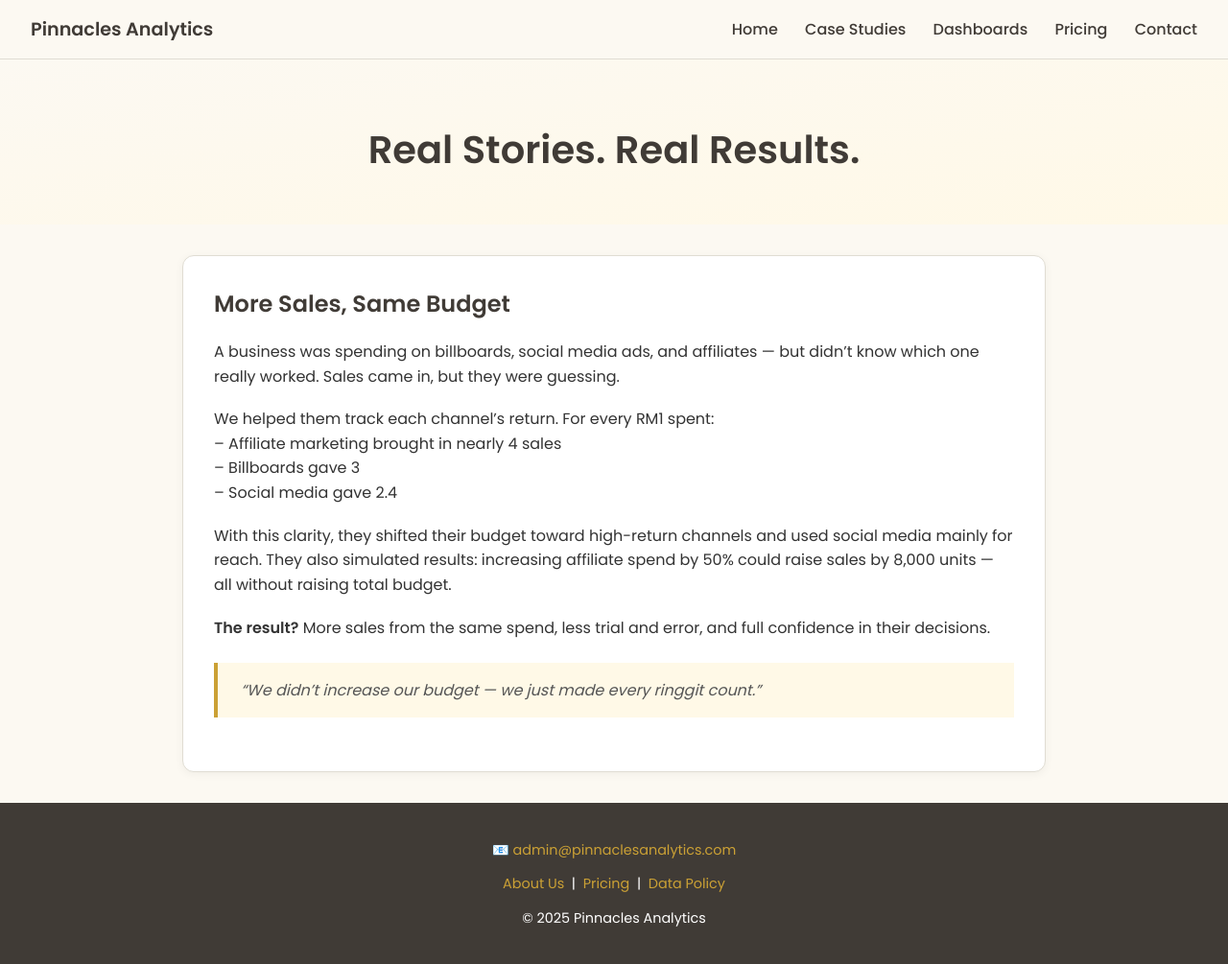
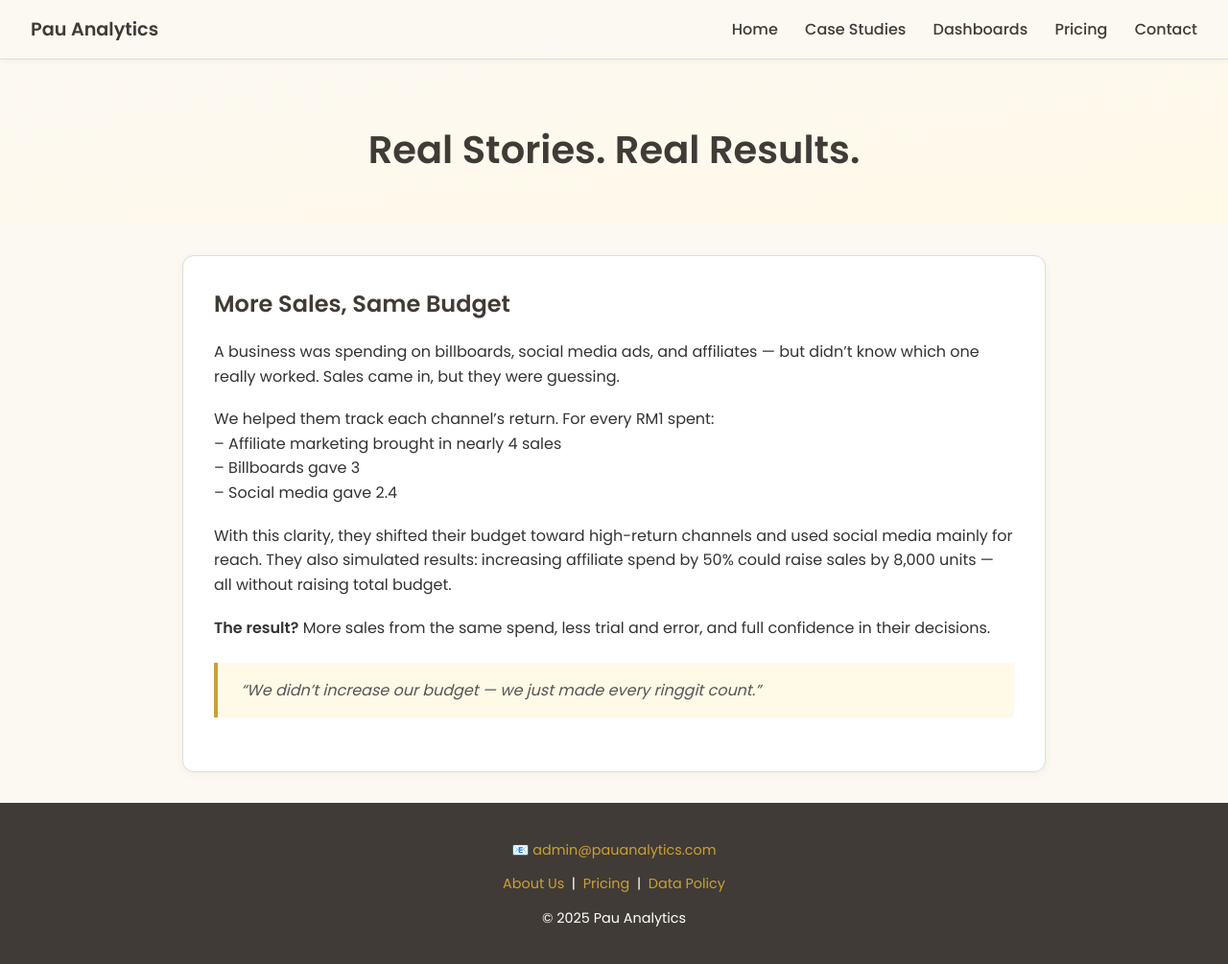
Before and after one commit to lyven81/pinnacles-learning-website, a Jekyll site: the page case-study/case-study-4.html, which Jekyll copies as it is, in a window 1280 px wide and 1006 px high. Shown: the whole window at 96% size. Built offline with Jekyll 4.4.1, drawn with Linux system fonts in a browser that asks for light colours.

Commit message:
Update case-study-4.html

```diff
--- a/case-study/case-study-4.html
+++ b/case-study/case-study-4.html
@@ -4,9 +4,84 @@
 <head>
   <meta charset="UTF-8" />
   <meta name="viewport" content="width=device-width, initial-scale=1.0" />
-  <title>Real Stories | Pinnacles Analytics</title>
+
+  <title>Real Stories | Pau Analytics</title>
   <link href="https://fonts.googleapis.com/css2?family=Poppins:wght@400;500;600&display=swap" rel="stylesheet" />
+  <meta name="description" content="SME analytics consulting in Malaysia—dashboards for inventory forecasting, churn prediction, marketing ROI, and pricing optimization." />
+
+  <link rel="preconnect" href="https://fonts.googleapis.com" />
+  <link rel="preconnect" href="https://fonts.gstatic.com" crossorigin />
+  <link href="https://fonts.googleapis.com/css2?family=Poppins:wght@400;500;600&display=swap" rel="stylesheet" />
+
+  <script type="application/ld+json">
+{
+  "@context": "https://schema.org",
+  "@type": "Organization",
+  "name": "Pau Analytics",
+  "url": "https://www.pauanalytics.com",
+  "contactPoint": [{
+    "@type": "ContactPoint",
+    "contactType": "Customer Service",
+    "email": "admin@pauanalytics.com",
+    "areaServed": "MY",
+    "availableLanguage": ["en", "ms"]
+  }]
+}
+</script>
+
+  <!-- Google tag (gtag.js) -->
+<script async src="https://www.googletagmanager.com/gtag/js?id=G-3XSLR3FV22"></script>
+<script>
+  window.dataLayer = window.dataLayer || [];
+  function gtag(){dataLayer.push(arguments);}
+  gtag('js', new Date());
+  gtag('config', 'G-3XSLR3FV22');
+
+  document.addEventListener('DOMContentLoaded', function () {
+    // Track CTA button clicks
+    document.querySelectorAll('.cta-button').forEach(btn => {
+      btn.addEventListener('click', () => {
+        gtag('event', 'cta_click', {
+          event_category: 'engagement',
+          event_label: btn.textContent.trim()
+        });
+      });
+    });
+
+    // Track Contact form submissions
+    const contactForm = document.querySelector('form');
+    if (contactForm) {
+      contactForm.addEventListener('submit', () => {
+        gtag('event', 'contact_form_submit', {
+          event_category: 'lead',
+          event_label: 'Contact Form'
+        });
+      });
+    }
+  });
+</script>
+
+<!-- Favicons -->
+  <link rel="icon" href="/favicon.ico" sizes="any">
+  <link rel="icon" type="image/png" sizes="96x96" href="/assets/favicon-96x96.png">
+  <link rel="apple-touch-icon" sizes="180x180" href="/assets/apple-touch-icon.png">
+  <meta name="theme-color" content="#FCF9F2">
+
   <style>
+    /* Sticky top navbar */
+    .navbar {
+      position: sticky;
+      top: 0;
+      z-index: 1100;
+      display: flex;
+      justify-content: space-between;
+      align-items: center;
+      background-color: #FCF9F2;
+      padding: 1rem 2rem;
+      border-bottom: 1px solid #e0ddd3;
+      box-shadow: 0 2px 6px rgba(0,0,0,0.04);
+    }
+
     html, body {
       height: 100%;
       margin: 0;
@@ -134,13 +209,13 @@
 <body>
 
   <div class="navbar">
-    <div class="brand">Pinnacles Analytics</div>
+    <div class="brand">Pau Analytics</div>
     <nav>
-      <a href="http://www.pinnaclesanalytics.com/index.html">Home</a>
-      <a href="http://www.pinnaclesanalytics.com/case-studies.html">Case Studies</a>
-      <a href="http://www.pinnaclesanalytics.com/dashboard.html">Dashboards</a>
-      <a href="http://www.pinnaclesanalytics.com/pricing.html">Pricing</a>
-      <a href="http://www.pinnaclesanalytics.com/contact.html">Contact</a>
+      <a href="https://www.pauanalytics.com/index.html">Home</a>
+      <a href="https://www.pauanalytics.com/case-studies.html">Case Studies</a>
+      <a href="https://www.pauanalytics.com/dashboard.html">Dashboards</a>
+      <a href="https://www.pauanalytics.com/pricing.html">Pricing</a>
+      <a href="https://www.pauanalytics.com/contact.html">Contact</a>
     </nav>
   </div>
 
@@ -173,13 +248,13 @@
   </main>
 
   <footer>
-    <p>📧 <a href="mailto:admin@pinnaclesanalytics.com">admin@pinnaclesanalytics.com</a></p>
+    <p>📧 <a href="mailto:admin@pauanalytics.com">admin@pauanalytics.com</a></p>
     <p>
-      <a href="http://www.pinnaclesanalytics.com/about.html">About Us</a> &nbsp;|&nbsp;
-      <a href="http://www.pinnaclesanalytics.com/pricing.html">Pricing</a> &nbsp;|&nbsp;
-      <a href="http://www.pinnaclesanalytics.com/privacy-policy.html">Data Policy</a>
+      <a href="https://www.pauanalytics.com/about.html">About Us</a> &nbsp;|&nbsp;
+      <a href="https://www.pauanalytics.com/pricing.html">Pricing</a> &nbsp;|&nbsp;
+      <a href="https://www.pauanalytics.com/privacy-policy.html">Data Policy</a>
     </p>
-    <p>© 2025 Pinnacles Analytics</p>
+    <p>© 2025 Pau Analytics</p>
   </footer>
 
 </body>
```
